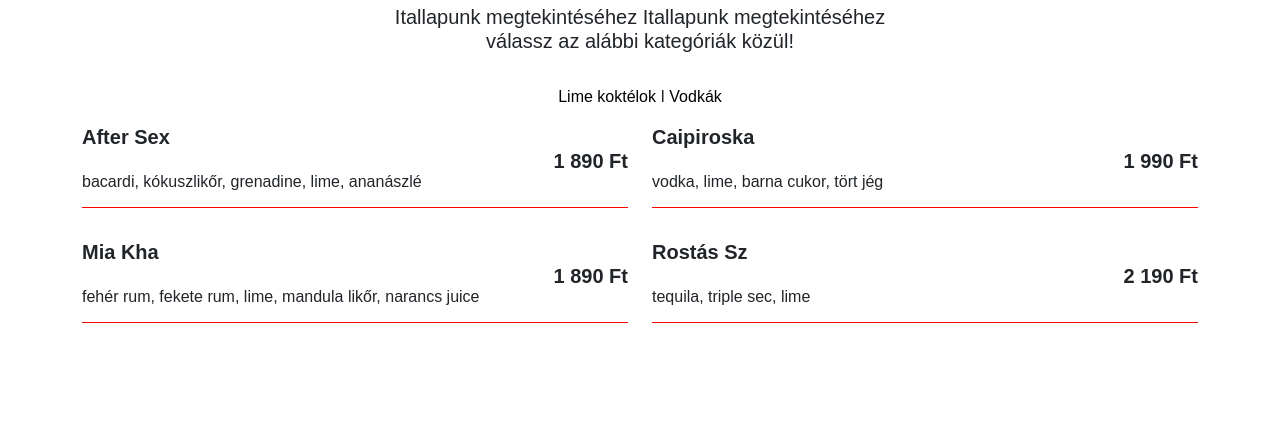
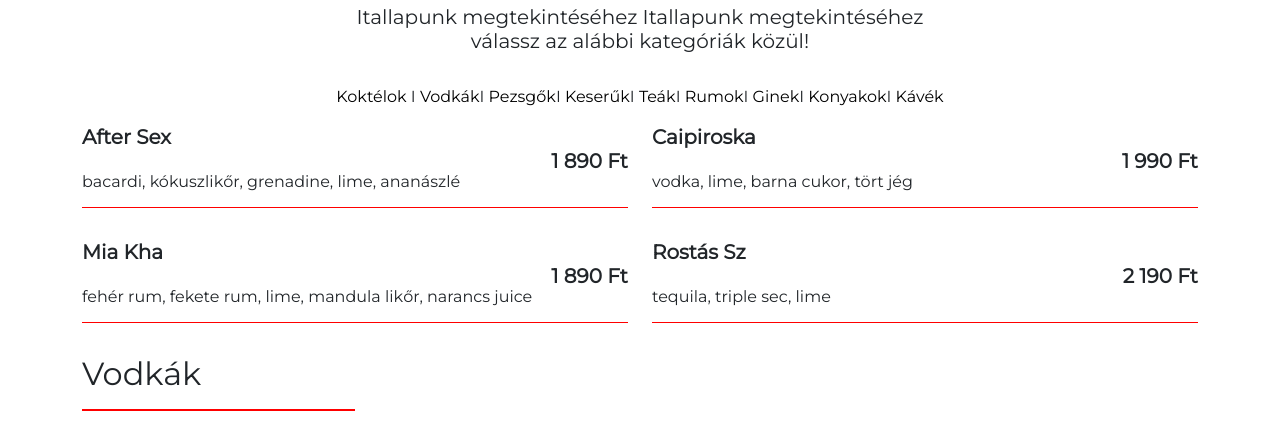
Before and after one commit to makkospeter/czigany, a plain HTML site: page itallap.html in a window 1280 px wide. Shown: the part 405-831 px from the top of the page. Before the commit the page ends 800 px from the top, so only its background shows below. Drawn offline with nearby package versions, Linux system fonts and the light colour scheme.

Commit message:
srcoll kész

```diff
--- a/itallap.html
+++ b/itallap.html
@@ -1,13 +1,15 @@
-<!doctype html>
-<html lang="hu">
 <head>
-    <link href="https://cdn.jsdelivr.net/npm/bootstrap@5.3.0-alpha3/dist/css/bootstrap.min.css" rel="stylesheet" integrity="sha384-KK94CHFLLe+nY2dmCWGMq91rCGa5gtU4mk92HdvYe+M/SXH301p5ILy+dN9+nJOZ" crossorigin="anonymous">
-    <link rel="stylesheet" href="styles.css">
-
   <meta charset="UTF-8">
   <meta http-equiv="X-UA-Compatible" content="IE=edge">
   <meta name="viewport" content="width=device-width, initial-scale=1.0">
   <title>Itallap</title>
+  <link rel="shortcut icon" href="kepek/logo3.png" type="image/x-icon">
+  <link href="https://cdn.jsdelivr.net/npm/bootstrap@5.3.0-alpha3/dist/css/bootstrap.min.css" rel="stylesheet"
+  integrity="sha384-KK94CHFLLe+nY2dmCWGMq91rCGa5gtU4mk92HdvYe+M/SXH301p5ILy+dN9+nJOZ" crossorigin="anonymous">
+<link rel="stylesheet" href="styles.css">
+  <link rel="preconnect" href="https://fonts.googleapis.com">
+  <link rel="preconnect" href="https://fonts.gstatic.com" crossorigin>
+  <link href="https://fonts.googleapis.com/css2?family=Montserrat:wght@100;200;400&display=swap" rel="stylesheet">
 
 </head>
   <body>
@@ -19,8 +21,8 @@
             <h1>Itallap</h1>
             <h3>Itallapunk megtekintéséhez Itallapunk megtekintéséhez<br>válassz az alábbi kategóriák közül!</h3>
         </div>
-        <div class="row">
-          <div class="mt-4 text-center"><a class="anim" href="#">Lime koktélok </a> I <a class="anim" href="vodka.html">Vodkák</a>
+        <div class="row text-center">
+          <div class="mt-4"><a class="anim" href="#">Koktélok </a>I <a class="anim" href="#vodka">Vodkák</a>I <a class="anim" href="vodka.html">Pezsgők</a>I <a class="anim" href="vodka.html">Keserűk</a>I <a class="anim" href="vodka.html">Teák</a>I <a class="anim" href="vodka.html">Rumok</a>I <a class="anim" href="vodka.html">Ginek</a>I <a class="anim" href="">Konyakok</a>I <a class="anim" href="">Kávék</a>
           </div>
 
         </div>
@@ -64,6 +66,11 @@
 
             <hr>
           </div>
+          <div class="col-xxl-6 col-md-6 col-xs-12 mt-3">
+            <h2 id="vodka">Vodkák</h2>
+            <hr style="width: 50%; height: 2%;">
+          </div>
+
 
 
 
```
Also changed, not shown: index.html (+1 -0 lines), vodka.html (+3 -0 lines). Lines whose indentation alone changed are shown as unchanged.
